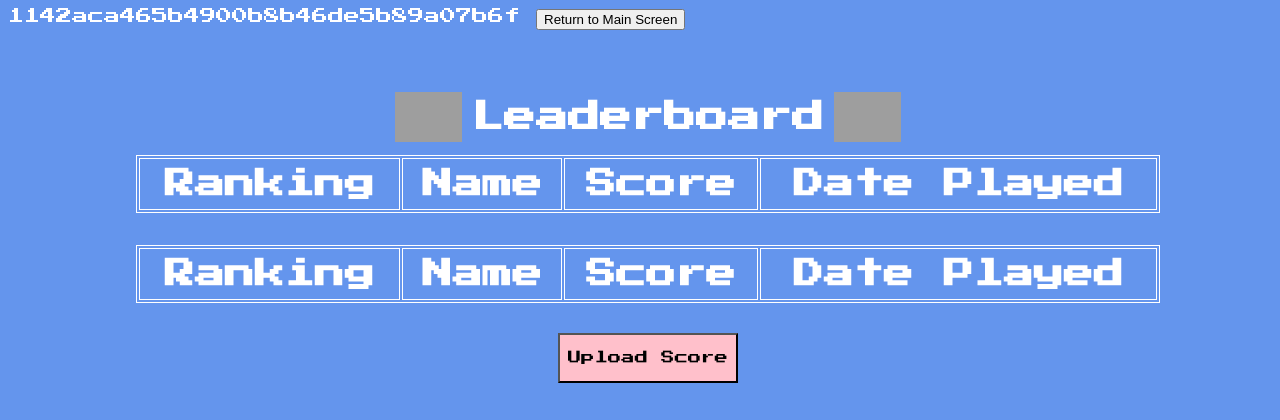
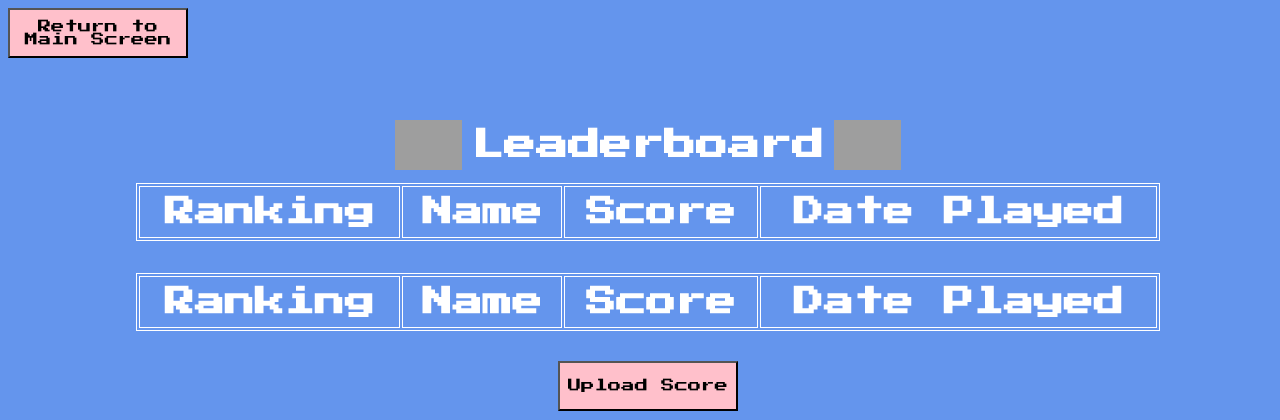
Before and after one commit to ironllama/seoulnights, a PHP site: page /leaderboard.php in a window 1280 px wide. Shown: the top 420 px of the page. Run offline with PHP 8.4, Linux system fonts and the light colour scheme; data that the repository does not hold is empty; some libraries are stand-ins or nearby versions; some web fonts are replaced; grey boxes are pictures that could not be loaded.

Commit message:
minor changes to events
changed routing for pics to come in
minor leaderboard chagnes

```diff
--- a/leaderboard/leaderboard.php
+++ b/leaderboard/leaderboard.php
@@ -15,7 +15,6 @@ session_start();
 </head>
 
 <body>
-    <?php echo session_id() ?>
     <button class="mainscreen">Return to Main Screen</button>
     <div class="main1">
         <div class="leaderboardTitle">
@@ -122,31 +121,6 @@ session_start();
             })
     }
 
-    // fetch('../HUD/updateHUD.php') //calls to existing api that gets current state of run
-    //     .then(res => res.json())
-    //     .then(data => {
-    //         console.log("final player details: " + data);
-    //         // creating table elements
-    //         tableRow = document.createElement("tr");
-    //         tableRank = document.createElement("td");
-    //         tableName = document.createElement("td");
-    //         tableScore = document.createElement("td");
-    //         tableDate = document.createElement("td");
-
-    //         tableRank.innerHTML = "?";
-    //         tableName.innerHTML = data1['player_name'];
-    //         tableScore.innerHTML = data1['run_score'];
-    //         tableDate.innerHTML = new Date(data1['run_timestamp']).toLocaleDateString('en-US');
-
-    //         tableRow.appendChild(tableRank);
-    //         tableRow.appendChild(tableName);
-    //         tableRow.appendChild(tableScore);
-    //         tableRow.appendChild(tableDate);
-
-    //         tableBody2.appendChild(tableRow);
-    //     })
-
-
     fetch('../HUD/updateHUD.php') //calls to existing api that gets current state of run
         .then(res => res.json())
         .then(data => {
--- a/leaderboard/leaderboardStyles.css
+++ b/leaderboard/leaderboardStyles.css
@@ -68,7 +68,6 @@ table {
     }
 }
 
-
 .upload {
     height: 50px;
     width: 180px;
@@ -76,6 +75,15 @@ table {
     font-family: "Press Start 2P";
     background-color: pink;
 }
+
+.mainscreen {
+    height: 50px;
+    width: 180px;
+    /* margin-top: 30px; */
+    font-family: "Press Start 2P";
+    background-color: pink;
+}
+
 
 .sns {
     display: flex;
--- a/map/events.js
+++ b/map/events.js
@@ -10,7 +10,7 @@ function triggerEvent(inData) {
     let possibleChoices = 3;
     eventZone.style.display = "flex";
     eventZone.querySelector(".event-title").innerHTML = inData.event_title;
-    eventZone.querySelector(".event-image").style.backgroundImage = `url('${inData.event_img}')`;
+    eventZone.querySelector(".event-image").style.backgroundImage = `url(../media/events/'${inData.event_img}')`;
     eventZone.querySelector(".prompt-container").innerHTML = inData.event_description;
     optionButtons.forEach((button) => {
         button.classList.add("can-choose");
```
Lines whose indentation alone changed are shown as unchanged.
